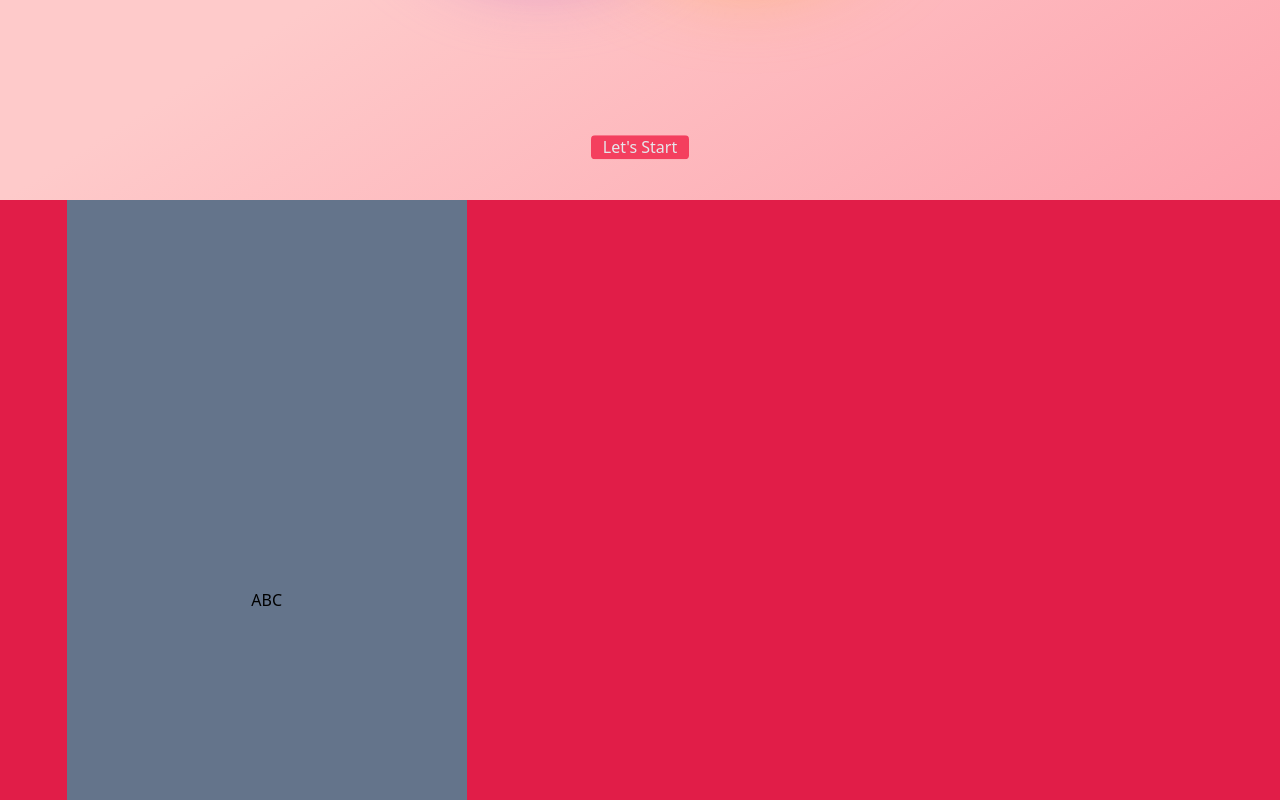
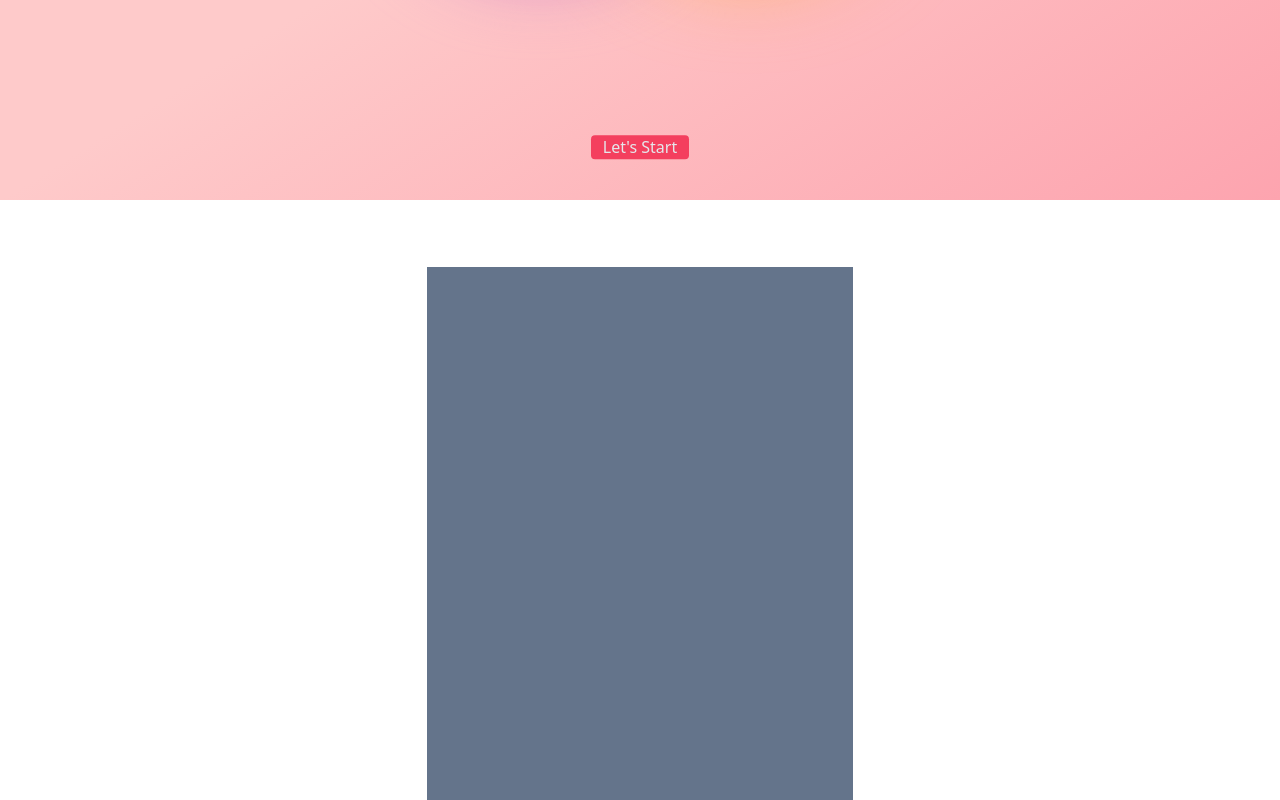
Before and after one commit to Tritintruong114/character-app-tailwindcss, a React (Create React App) app: page / in a window 1280 px wide. Shown: the part 600-1400 px from the top of the page. Built offline with nearby package versions, Linux system fonts and the light colour scheme.

Commit message:
This is for the Avatar Responsive

```diff
--- a/src/App.js
+++ b/src/App.js
@@ -1,7 +1,6 @@
-import Header from "./common/Header";
 import "./App.css";
 import MainContainer from "./common/MainContainer";
-import Avatar from "./components/Avatar";
+// import Avatar from "./components/Avatar";
 // import HelloComponents from "./common/HelloComponents";
 
 // This app for the
@@ -9,11 +8,6 @@ function App() {
   return (
     <div className="App relative">
       <MainContainer />
-      <div>
-        <div className="bg-rose-600 w-full h-fit relative">
-          <Avatar />
-        </div>
-      </div>
     </div>
   );
 }
--- a/src/common/MainContainer.jsx
+++ b/src/common/MainContainer.jsx
@@ -1,4 +1,5 @@
 import React, { useRef } from "react";
+import MainSecond from "../components/MainSecond";
 import Header from "./Header";
 import HelloComponents from "./HelloComponents";
 // import AnimatedMouse from "./AnimatedMouse";
@@ -6,13 +7,17 @@ import HelloComponents from "./HelloComponents";
 
 function MainContainer() {
   const ref = useRef(null);
-  const handleClick = () => {};
+  const handleClick = () => {
+    console.log("ABC");
+    ref.current?.scrollIntoView({ behavior: "smooth" });
+  };
   return (
+    <>
       <div className="bg-gradient-to-br h-screen relative from-red-200 via-red-200 to-rose-300 items-center justify-center flex ">
         <div className="absolute bottom-9 hover:scale-125 transition ease-in-out">
           <button
             onClick={handleClick}
-          className="text-gray-200 bg-rose-300 md:bg-rose-400 animate-bounce xl:bg-rose-500  w-fit px-3 rounded cursor-pointer"
+            className="text-gray-200 border-none outline-none bg-rose-300 md:bg-rose-400 animate-bounce xl:bg-rose-500  w-fit px-3 rounded cursor-pointer"
           >
             Let's Start
           </button>
@@ -23,6 +28,9 @@ function MainContainer() {
         <HelloComponents />
         <Header />
       </div>
+
+      <MainSecond ref={ref} text="This is awsome" />
+    </>
   );
 }
 
--- a/src/components/Avatar.jsx
+++ b/src/components/Avatar.jsx
@@ -3,10 +3,8 @@ import React from "react";
 //This is component for main Avatar
 function Avatar() {
   return (
-    <div className="h-fit flex justify-center items-center md:w-2/6 xl:w-5/12">
-      <div className="w-3/4 bg-slate-500 h-screen md:w-2/6 xl:w-9/12 flex justify-center items-center">
-        ABC
-      </div>
+    <div className="h-screen md:w-screen flex justify-center items-center xl:w-screen">
+      <div className="w-3/4 bg-slate-500 h-5/6  md:w-3/6 xl:w-4/12 flex justify-center items-center"></div>
     </div>
   );
 }
--- a/src/components/MainSecond.jsx
+++ b/src/components/MainSecond.jsx
@@ -1,12 +1,13 @@
 import React from "react";
 import Avatar from "./Avatar";
+import { forwardRef } from "react";
 
-function MainSecond() {
+const MainSecond = ({}, ref) => {
   return (
-    <div className="w-full h-fit">
+    <div className="w-full h-fit" ref={ref}>
       <Avatar />
     </div>
   );
-}
+};
 
-export default MainSecond;
+export default forwardRef(MainSecond);
```
Lines whose indentation alone changed are shown as unchanged.
